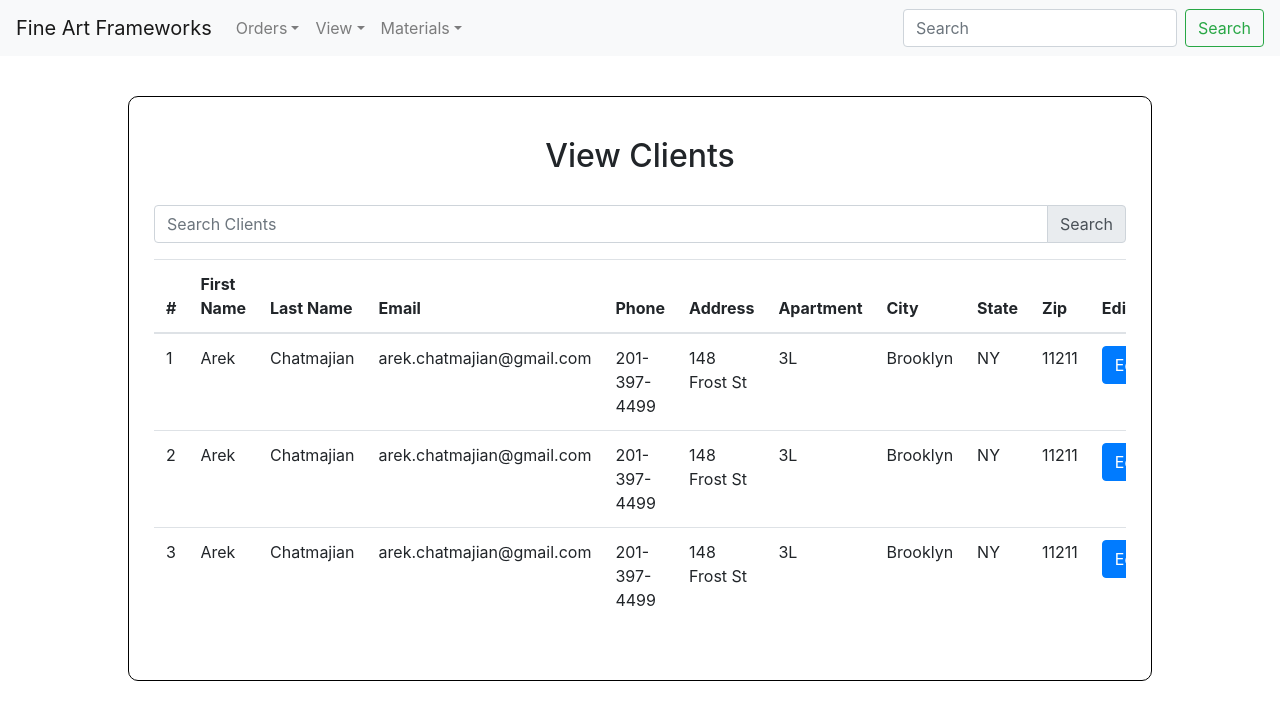
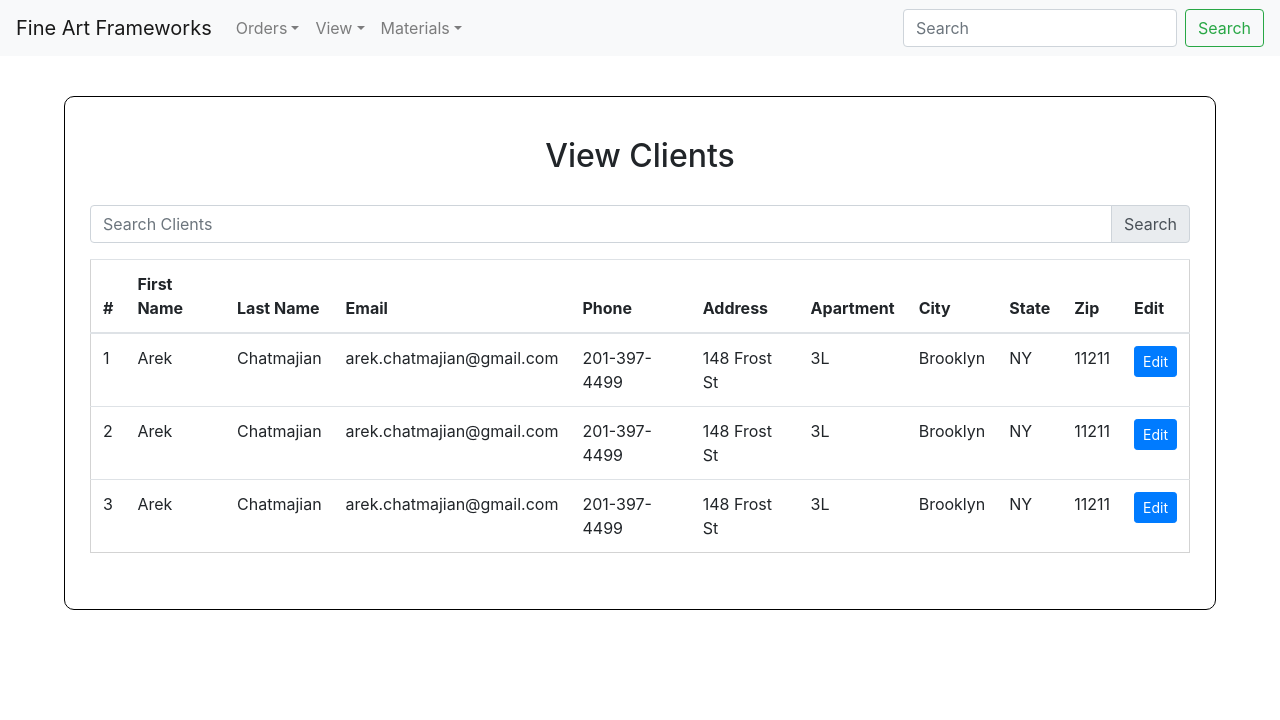
Before and after one commit to achatmajian/FineArtFrameworks-React, a React (Create React App) app: page / in a window 1280 px wide. Shown: the top 720 px of the page. Built offline with nearby package versions, Linux system fonts and the light colour scheme.

Commit message:
added some more styling

```diff
--- a/src/components/view-table.css
+++ b/src/components/view-table.css
@@ -3,10 +3,14 @@
     border-radius: 10px;
     padding: 40px;
     margin-top: 40px;
-    max-width: 80%;
+    max-width: 90%;
 }
 
 .page-title{
     text-align: center;
     margin-bottom: 30px;
 }
+
+.table{
+    border: 1px solid lightgrey;
+}
--- a/src/components/view-table.js
+++ b/src/components/view-table.js
@@ -21,7 +21,7 @@ class ViewTable extends React.Component {
               <InputGroup.Text id="basic-addon2">Search</InputGroup.Text>
             </InputGroup.Append>
           </InputGroup>
-            <Table responsive>
+            <Table className="table" responsive>
             <thead>
                 <tr>
                 <th>#</th>
@@ -49,7 +49,7 @@ class ViewTable extends React.Component {
                   <td>Brooklyn</td>
                   <td>NY</td>
                   <td>11211</td>
-                  <td><Button variant="primary">Edit</Button>{' '}</td>
+                  <td><Button variant="primary" size="sm">Edit</Button>{' '}</td>
                 </tr>
                 <tr>
                 <td>2</td>
@@ -62,7 +62,7 @@ class ViewTable extends React.Component {
                   <td>Brooklyn</td>
                   <td>NY</td>
                   <td>11211</td>
-                  <td><Button variant="primary">Edit</Button>{' '}</td>
+                  <td><Button variant="primary" size="sm">Edit</Button>{' '}</td>
                 </tr>
                 <tr>
                 <td>3</td>
@@ -75,9 +75,10 @@ class ViewTable extends React.Component {
                   <td>Brooklyn</td>
                   <td>NY</td>
                   <td>11211</td>
-                  <td><Button variant="primary">Edit</Button>{' '}</td>
+                  <td><Button variant="primary" size="sm">Edit</Button>{' '}</td>
                 </tr>
             </tbody>
+
             </Table>
         </Row>
 </Container>
```
